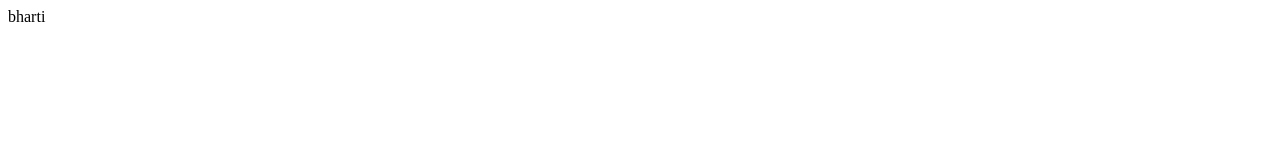
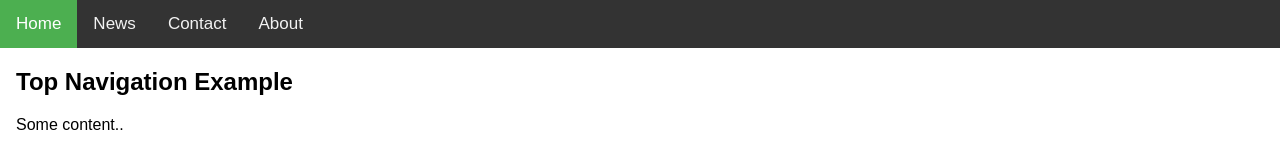
Before and after one commit to bniveriya98/bniveriya98.github.io, a plain HTML site: page index.html in a window 1280 px wide. Drawn offline with Linux system fonts and the light colour scheme.

Commit message:
Update index.html

```diff
--- a/index.html
+++ b/index.html
@@ -1,3 +1,51 @@
+<!DOCTYPE html>
 <html>
-bharti
+<head>
+<meta name="viewport" content="width=device-width, initial-scale=1">
+<style>
+body {
+  margin: 0;
+  font-family: Arial, Helvetica, sans-serif;
+}
+
+.topnav {
+  overflow: hidden;
+  background-color: #333;
+}
+
+.topnav a {
+  float: left;
+  color: #f2f2f2;
+  text-align: center;
+  padding: 14px 16px;
+  text-decoration: none;
+  font-size: 17px;
+}
+
+.topnav a:hover {
+  background-color: #ddd;
+  color: black;
+}
+
+.topnav a.active {
+  background-color: #4CAF50;
+  color: white;
+}
+</style>
+</head>
+<body>
+
+<div class="topnav">
+  <a class="active" href="#home">Home</a>
+  <a href="#news">News</a>
+  <a href="#contact">Contact</a>
+  <a href="#about">About</a>
+</div>
+
+<div style="padding-left:16px">
+  <h2>Top Navigation Example</h2>
+  <p>Some content..</p>
+</div>
+
+</body>
 </html>
```
